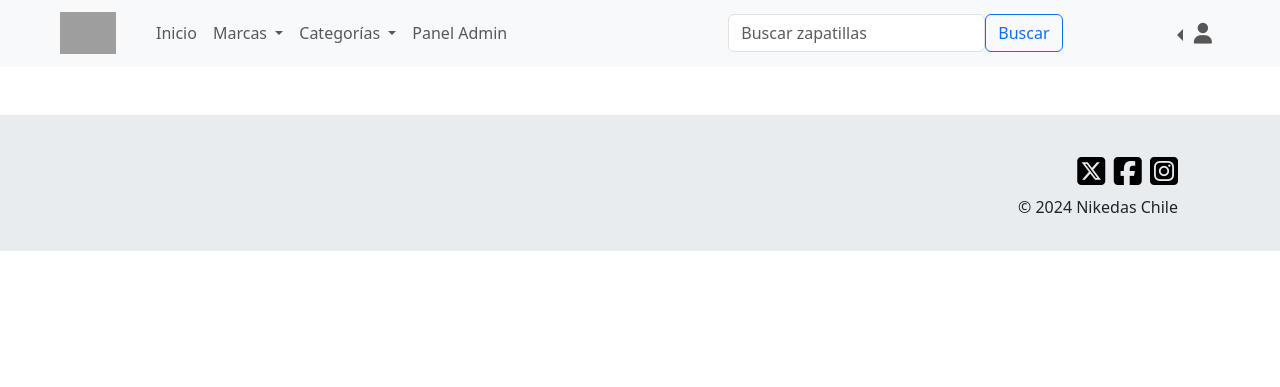
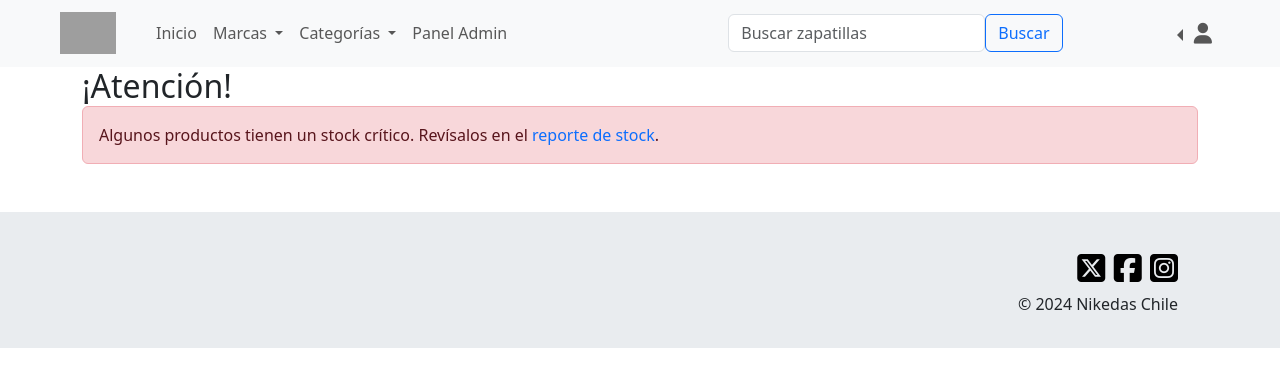
Before and after one commit to faavsun/nikedas, a Django app: template aplicacion/templates/aplicacion/6_stock_alerta.html in a window 1280 px wide. Shown: the part 35-422 px from the top of the page. Run offline with Django 5.2, Linux system fonts and the light colour scheme; the template is opened without the code that fills it, so the values that code supplies are empty; some libraries are stand-ins or nearby versions; grey boxes are pictures that could not be loaded.

Commit message:
alerta de stock critico de productos

```diff
--- a/aplicacion/templates/aplicacion/6_stock_alerta.html
+++ b/aplicacion/templates/aplicacion/6_stock_alerta.html
@@ -1,5 +1,10 @@
 {% extends 'base.html' %}
 {% load crispy_forms_tags %}
 {% block content %}
-
+  <div class="container">
+    <h2>¡Atención!</h2>
+    <div class="alert alert-danger">
+      Algunos productos tienen un stock crítico. Revísalos en el <a href="{% url 'reporte_stock_bajo' %}">reporte de stock</a>.
+    </div>
+  </div>
 {% endblock %}
```
